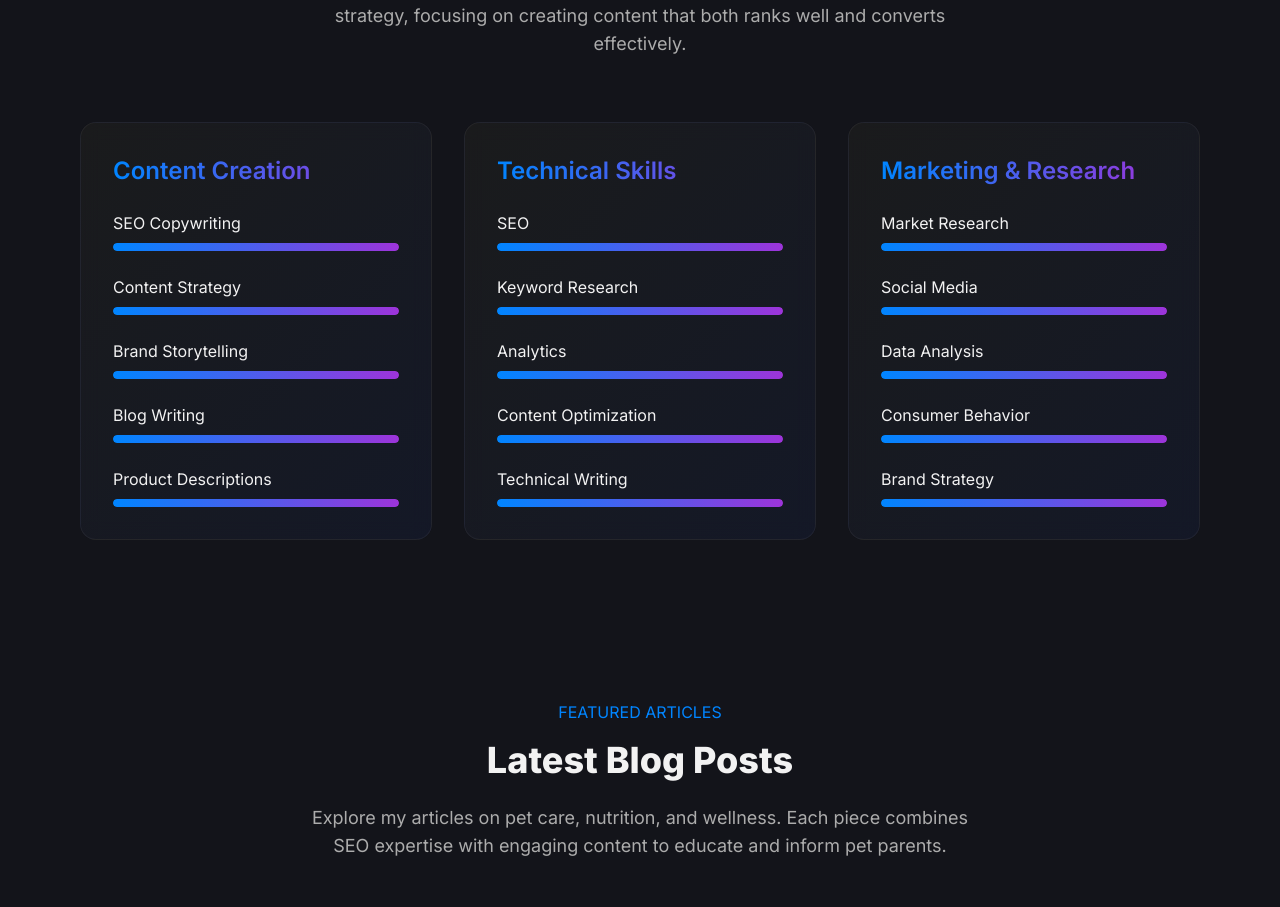
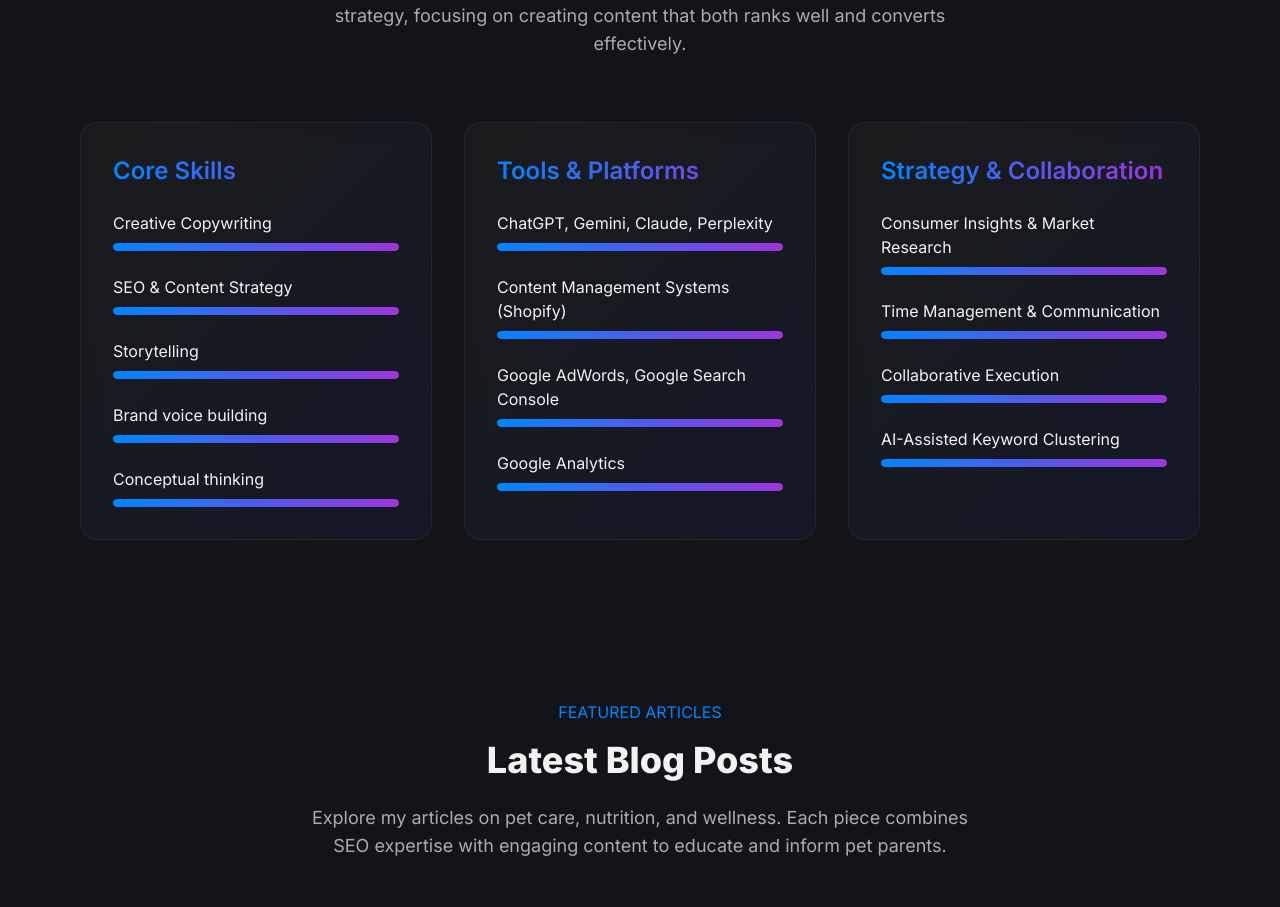
Before and after one commit to PreetamDivakar/shama, a React (Vite) app: page / in a window 1280 px wide. Shown: the part 1808-2715 px from the top of the page. Built offline with nearby package versions, Linux system fonts and the light colour scheme; grey boxes are pictures that could not be loaded.

Commit message:
Update skills categories and items in Skills.tsx

```diff
--- a/src/components/sections/Skills.tsx
+++ b/src/components/sections/Skills.tsx
@@ -29,33 +29,31 @@ const Skills: React.FC = () => {
 
   const skills = [
     {
-      category: 'Content Creation',
+      category: 'Core Skills',
       items: [
-        { name: 'SEO Copywriting', level: 100 },
-        { name: 'Content Strategy', level: 100 },
-        { name: 'Brand Storytelling', level: 100 },
-        { name: 'Blog Writing', level: 100 },
-        { name: 'Product Descriptions', level: 100 },
+        { name: 'Creative Copywriting', level: 100 },
+        { name: 'SEO & Content Strategy', level: 100 },
+        { name: 'Storytelling', level: 100 },
+        { name: 'Brand voice building', level: 100 },
+        { name: 'Conceptual thinking', level: 100 },
       ],
     },
     {
-      category: 'Technical Skills',
+      category: 'Tools & Platforms',
       items: [
-        { name: 'SEO', level: 100 },
-        { name: 'Keyword Research', level: 100 },
-        { name: 'Analytics', level: 100 },
-        { name: 'Content Optimization', level: 100 },
-        { name: 'Technical Writing', level: 100 },
+        { name: 'ChatGPT, Gemini, Claude, Perplexity', level: 100 },
+        { name: 'Content Management Systems (Shopify)', level: 100 },
+        { name: 'Google AdWords, Google Search Console', level: 100 },
+        { name: 'Google Analytics', level: 100 },
       ],
     },
     {
-      category: 'Marketing & Research',
+      category: 'Strategy & Collaboration',
       items: [
-        { name: 'Market Research', level: 100 },
-        { name: 'Social Media', level: 100 },
-        { name: 'Data Analysis', level: 100 },
-        { name: 'Consumer Behavior', level: 100 },
-        { name: 'Brand Strategy', level: 100 },
+        { name: 'Consumer Insights & Market Research', level: 100 },
+        { name: 'Time Management & Communication', level: 100 },
+        { name: 'Collaborative Execution', level: 100 },
+        { name: 'AI-Assisted Keyword Clustering', level: 100 },
       ],
     },
   ];
@@ -92,7 +90,7 @@ const Skills: React.FC = () => {
               <div className="space-y-6">
                 {skillGroup.items.map((skill, skillIndex) => (
                   <div key={skillIndex}>
-                    <div className="flex justify-between mb-2">
+                    <div className="flex mb-2">
                       <span className="font-medium">{skill.name}</span>
                     </div>
                     <div className="h-2 bg-background-tertiary rounded-full overflow-hidden">
```
